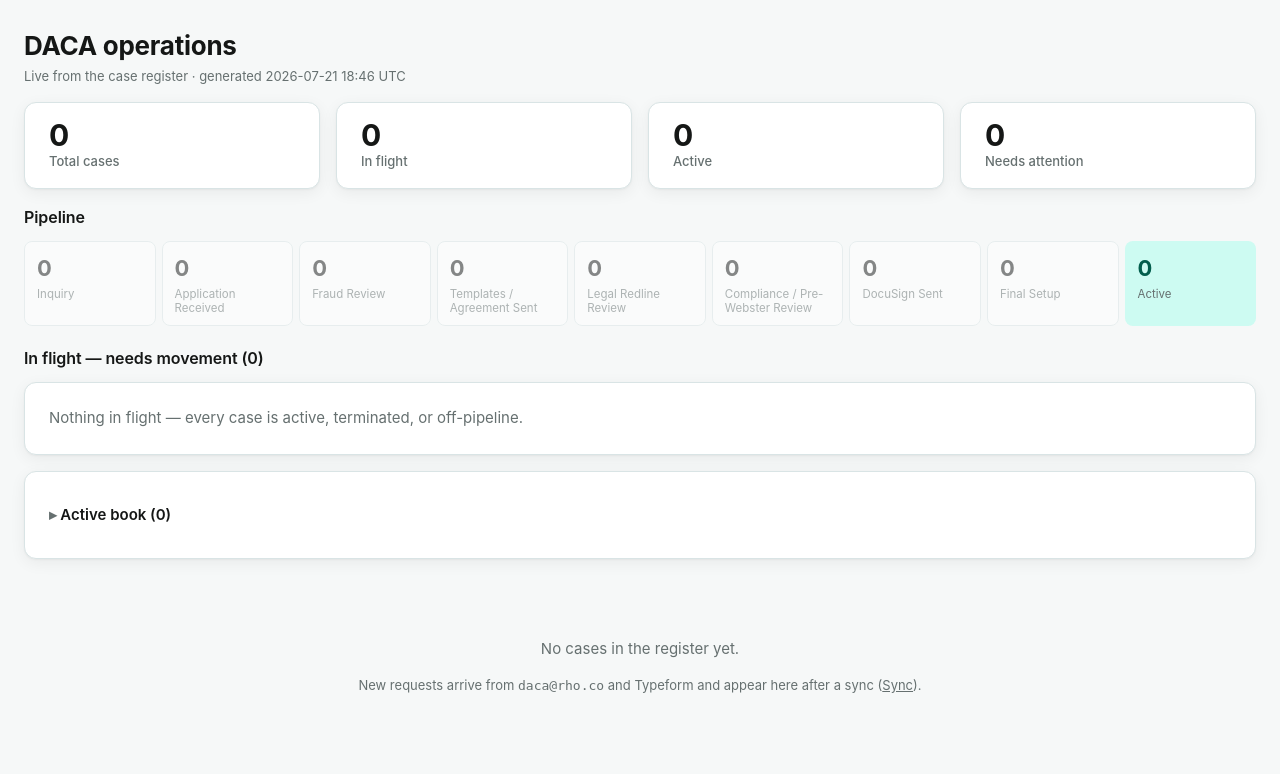
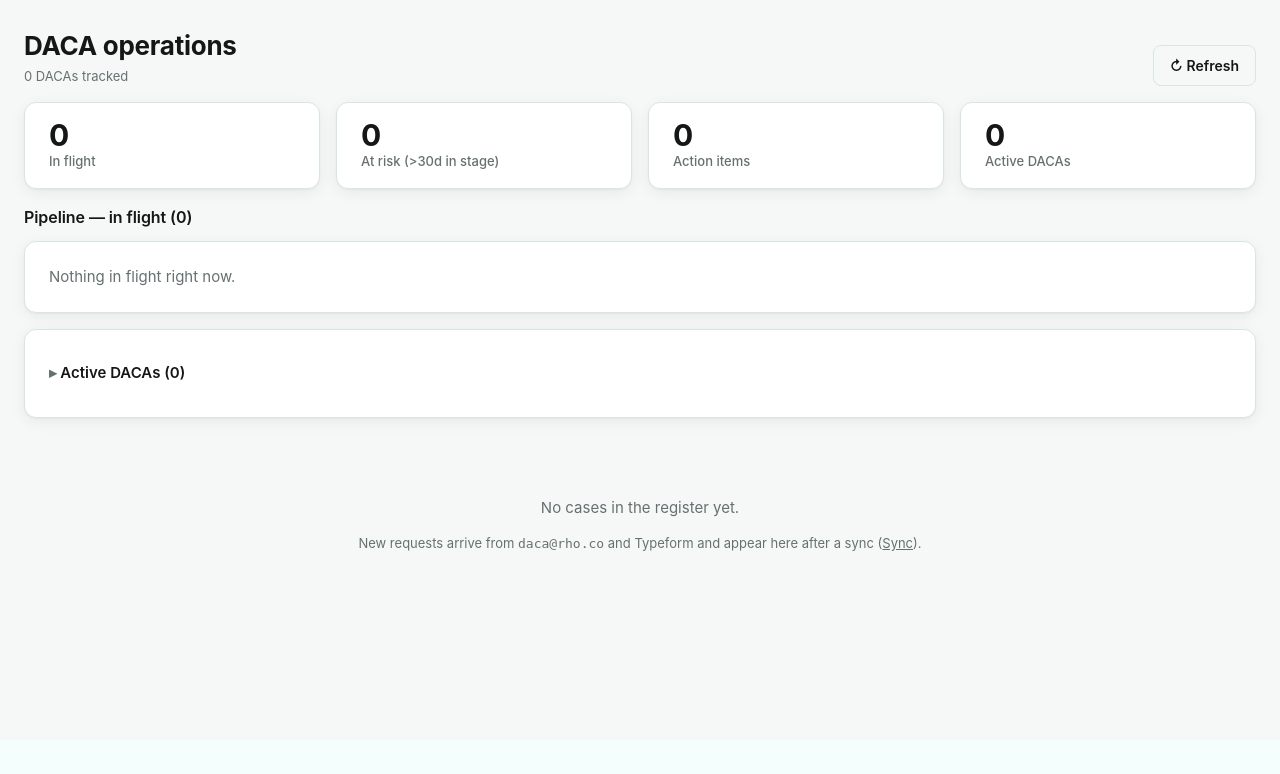
Before and after one commit to shaniabrahams-ctrl/DACA_Ops, a FastAPI app: page / in a window 1280 px wide. Shown: the part 60-834 px from the top of the page. After the commit the page ends 611 px from the top, so only its background shows below. Run offline with FastAPI, Linux system fonts and the light colour scheme; data that the repository does not hold is empty.

Commit message:
Rework dashboard: action queue, Kanban, refresh; humanize flags
Grounded in ops-dashboard / PM-tool UX best practices (at-a-glance, 5-second rule,
design-for-action, Kanban for case tracking, plain language, progressive disclosure):

- At-a-glance KPI band: In flight · At risk (>30d, red) · Action items · Active.
- "What needs you" action queue REPLACES the raw flag column: each register flag is
  humanized (src/webapp/humanize.py) into a plain-English issue + what-to-do + the
  specific detail, severity-dotted (red/amber/grey) and sorted; aging in-flight cases
  become action items too. No engineer jargon shown to reps.
- Pipeline as a Kanban of in-flight stages: each DACA is a project card with an aging
  color rail + days-in-stage pill, lender, next action/owner, Jira link, needs-review.
- Active book and off-pipeline collapsed (progressive disclosure).
- Header shows last-synced + a Refresh button (POST /refresh → live sync → dashboard;
  no-op locally until source creds are set, live on Rhollout).

Co-Authored-By: Claude Opus 4.8 <noreply@anthropic.com>

```diff
--- a/src/webapp/app.py
+++ b/src/webapp/app.py
@@ -47,6 +47,7 @@ from src.register.lifecycle import (
 from src.register.pipeline import STAGE_ORDER, OFF_PIPELINE, STALE_DAYS, _days_since
 from src.reports import webster_monthly as wm
 from src.register.sync_service import run_sync, build_sources_from_env, last_sync_runs
+from src.webapp.humanize import humanize_flag, SEV_ORDER
 
 BASE_DIR = Path(__file__).resolve().parent
 DB_PATH = os.environ.get(
@@ -92,6 +93,16 @@ ALL_STAGES = [(s.value, label) for s, label in STAGE_ORDER] + \
 INFLIGHT_STAGES = [(s, label) for s, label in STAGE_ORDER if s != LifecycleStage.ACTIVE]
 
 
+def _aging(days: int | None) -> str:
+    if days is None:
+        return "none"
+    if days > STALE_DAYS:
+        return "red"
+    if days > 14:
+        return "amber"
+    return "ok"
+
+
 @app.get("/", response_class=HTMLResponse)
 def dashboard(request: Request):
     r = reg()
@@ -103,23 +114,18 @@ def dashboard(request: Request):
 
     def card(c):
         d = _days_since(c.stage_entered_at, now)
-        return {"case": c, "days": d, "stale": d is not None and d > STALE_DAYS}
+        return {"case": c, "days": d, "stale": d is not None and d > STALE_DAYS,
+                "aging": _aging(d)}
 
-    # Visual pipeline funnel — every lifecycle stage with its count.
-    funnel = [{"label": label, "stage": s.value,
-               "count": len(by_stage.get(s.value, [])),
-               "is_active": s == LifecycleStage.ACTIVE}
-              for s, label in STAGE_ORDER]
-
-    # In-flight work queue — only the stages that need movement (not Active).
+    # Kanban board — one column per in-flight stage (the work that needs movement).
     inflight_cols = []
     for s, label in INFLIGHT_STAGES:
         group = by_stage.get(s.value, [])
         if group:
-            cards = [card(c) for c in sorted(group, key=lambda x: x.stage_entered_at or "")]
+            cards = [card(c) for c in sorted(group, key=lambda x: -( _days_since(x.stage_entered_at, now) or 0))]
             inflight_cols.append({"stage": s.value, "label": label, "cards": cards})
 
-    # Active book — compact, not the whole page.
+    # Active book — compact, collapsed (progressive disclosure).
     active_cases = sorted(by_stage.get(LifecycleStage.ACTIVE.value, []),
                           key=lambda c: c.entity_legal_name.lower())
     active_rows = [card(c) for c in active_cases]
@@ -130,15 +136,48 @@ def dashboard(request: Request):
         if group:
             off.append({"label": label, "cases": group, "stage": stage.value})
 
-    flagged = [c for c in cases if c.flags]
+    # Action queue — plain-English, prioritized. Data-quality flags (humanized) plus
+    # aging in-flight cases that carry no flag. This replaces the raw "flag" column.
+    stage_label = {s.value: label for s, label in STAGE_ORDER}
+    stage_label.update({s.value: label for s, label in OFF_PIPELINE})
+    actions = []
+    for c in cases:
+        for f in c.flags:
+            h = humanize_flag(f)
+            actions.append({"case": c, **h})
+    flagged_ids = {c.case_id for c in cases if c.flags}
+    for col in inflight_cols:
+        for cd in col["cards"]:
+            if cd["stale"] and cd["case"].case_id not in flagged_ids:
+                actions.append({
+                    "case": cd["case"], "severity": "med",
+                    "title": f"Aging — {cd['days']} days in {stage_label.get(cd['case'].lifecycle_stage, 'stage')}",
+                    "action": "Follow up to move it forward.", "detail": ""})
+    actions.sort(key=lambda a: SEV_ORDER.get(a["severity"], 3))
+
     in_flight = sum(len(col["cards"]) for col in inflight_cols)
+    at_risk = sum(1 for col in inflight_cols for cd in col["cards"] if cd["stale"])
+    last_synced = max((c.last_synced_at for c in cases if c.last_synced_at), default=None)
 
     return templates.TemplateResponse(request=request, name="board.html", context={
-        "funnel": funnel, "inflight_cols": inflight_cols,
-        "active_rows": active_rows, "off": off, "flagged": flagged,
+        "inflight_cols": inflight_cols, "active_rows": active_rows, "off": off,
+        "actions": actions,
         "total": len(cases), "active": len(active_cases), "in_flight": in_flight,
+        "at_risk": at_risk,
+        "last_synced": (last_synced or "")[:16].replace("T", " "),
         "generated": now.strftime("%Y-%m-%d %H:%M UTC"),
     })
+
+
+@app.post("/refresh")
+def refresh(request: Request):
+    """Dashboard 'Refresh' — pull live sources and return to the board.
+    A no-op locally until source creds are set; live on Rhollout."""
+    try:
+        run_sync(reg(), build_sources_from_env(), now_iso())
+    except Exception:
+        pass  # surfaced on the Sync page; never break the dashboard
+    return RedirectResponse(url="/", status_code=303)
 
 
 @app.get("/case/{case_id}", response_class=HTMLResponse)
--- /dev/null
+++ b/src/webapp/humanize.py
@@ -0,0 +1,65 @@
+"""
+Turn the register's internal flag strings into plain-English, actionable items for
+an Ops rep (who is a mini-PM per DACA, not an engineer). Presentation-only: the raw
+flags stay in the register; this just decides how a human reads them.
+
+Each flag → {severity, title, action, detail}:
+  severity  'high' | 'med' | 'low'  (drives color + sort order; red = act now)
+  title     what's wrong, in one human sentence
+  action    what the rep should do about it
+  detail    the specific specifics parsed from the flag (optional, small print)
+"""
+
+from __future__ import annotations
+
+SEV_ORDER = {"high": 0, "med": 1, "low": 2}
+
+
+def _tail(flag: str) -> str:
+    return flag.split(":", 1)[1].strip() if ":" in flag else ""
+
+
+def humanize_flag(flag: str) -> dict:
+    f = flag or ""
+    if f.startswith("source_conflict"):
+        return {"severity": "high",
+                "title": "Systems disagree on this DACA's status",
+                "action": "Reconcile the tracker, Salesforce, and Jira so they match.",
+                "detail": _tail(f)}
+    if f.startswith("multiple_sheet_rows"):
+        return {"severity": "med",
+                "title": "Duplicate rows in the DACA tracker for this business",
+                "action": "Confirm which tracker row is the correct one.",
+                "detail": _tail(f)}
+    if f.startswith("illegal_transition"):
+        return {"severity": "med",
+                "title": "Stage moved in an unexpected order",
+                "action": "Check the current stage is right (a step may have been skipped).",
+                "detail": _tail(f)}
+    if f.startswith("loan_agreement_unmatched"):
+        return {"severity": "med",
+                "title": "Loan agreement received but not linked to a case",
+                "action": "Match it to the right DACA and confirm the borrower/lender.",
+                "detail": _tail(f)}
+    if f.startswith("not_in_daca_summary_sheet"):
+        return {"severity": "low",
+                "title": "New Jira ticket not yet in the DACA tracker",
+                "action": "Add it to the tracker, or confirm it isn't a DACA request.",
+                "detail": ""}
+    if f.startswith("sf_unmatched"):
+        return {"severity": "low",
+                "title": "No matching Salesforce DACA account",
+                "action": "Link the Salesforce account or confirm its status.",
+                "detail": _tail(f)}
+    if f.startswith("sf_match"):
+        return {"severity": "low",
+                "title": "Salesforce match needs a human check",
+                "action": "Verify this maps to the right Salesforce account.",
+                "detail": _tail(f)}
+    if f.startswith("sheet_status_unmapped"):
+        return {"severity": "med",
+                "title": "Tracker status not recognized",
+                "action": "Use a standard status so the stage can be set.",
+                "detail": _tail(f)}
+    # Unknown flag — show it plainly rather than hiding it.
+    return {"severity": "low", "title": f, "action": "", "detail": ""}
--- a/src/webapp/templates/board.html
+++ b/src/webapp/templates/board.html
@@ -4,112 +4,95 @@
 {% block body %}
 <div class="stack">
 
+  <div style="display:flex;align-items:flex-end;justify-content:space-between;gap:var(--sp-4);flex-wrap:wrap;">
     <div>
       <h1>DACA operations</h1>
-    <p class="muted small" style="margin:6px 0 0;">Live from the case register · generated {{ generated }}</p>
+      <p class="muted small" style="margin:6px 0 0;">
+        {{ total }} DACAs tracked{% if last_synced %} · last synced {{ last_synced }} UTC{% endif %}
+      </p>
+    </div>
+    <form method="post" action="/refresh"><button class="btn secondary" type="submit">↻ Refresh</button></form>
   </div>
 
-  <!-- KPIs -->
+  <!-- At-a-glance KPIs -->
   <div class="kpis">
-    <div class="kpi"><div class="n">{{ total }}</div><div class="l">Total cases</div></div>
     <div class="kpi"><div class="n">{{ in_flight }}</div><div class="l">In flight</div></div>
-    <div class="kpi"><div class="n">{{ active }}</div><div class="l">Active</div></div>
-    <div class="kpi {% if flagged %}alert{% endif %}">
-      <div class="n">{{ flagged|length }}</div><div class="l">Needs attention</div></div>
+    <div class="kpi {% if at_risk %}alert{% endif %}"><div class="n">{{ at_risk }}</div><div class="l">At risk (&gt;30d in stage)</div></div>
+    <div class="kpi"><div class="n">{{ actions|length }}</div><div class="l">Action items</div></div>
+    <div class="kpi"><div class="n">{{ active }}</div><div class="l">Active DACAs</div></div>
   </div>
 
-  <!-- Pipeline funnel -->
+  <!-- What needs you — the action queue -->
+  {% if actions %}
   <div>
-    <h2>Pipeline</h2>
-    <div class="funnel">
-      {% for f in funnel %}
-      <a class="funnel-step {% if f.is_active %}term{% elif f.count == 0 %}empty0{% endif %}"
-         href="#stage-{{ f.stage }}">
-        <div class="fc">{{ f.count }}</div>
-        <div class="fl">{{ f.label }}</div>
-      </a>
+    <h2>What needs you ({{ actions|length }})</h2>
+    <div class="card" style="padding:0;overflow:hidden;">
+      {% for a in actions %}
+      <div class="action {{ a.severity }}">
+        <span class="sev"></span>
+        <div class="who">
+          <div class="title">{{ a.title }}</div>
+          {% if a.action %}<div class="do">{{ a.action }}</div>{% endif %}
+          {% if a.detail %}<div class="do" style="font-size:12px;opacity:.8;">{{ a.detail }}</div>{% endif %}
+        </div>
+        <div class="meta">
+          <a href="/case/{{ a.case.case_id }}" style="font-weight:600;text-decoration:none;">{{ a.case.entity_legal_name }}</a>
+          {% set key = a.case.jira_key or a.case.case_id %}
+          {% if jira_url(key) %}<br><a class="ext" href="{{ jira_url(key) }}" target="_blank" rel="noopener">{{ key }} ↗</a>{% endif %}
+        </div>
+      </div>
       {% endfor %}
     </div>
   </div>
+  {% endif %}
 
-  <!-- In-flight work queue: the cases that need movement -->
+  <!-- Pipeline: Kanban of in-flight work -->
   <div>
-    <h2>In flight — needs movement ({{ in_flight }})</h2>
+    <h2>Pipeline — in flight ({{ in_flight }})</h2>
     {% if inflight_cols %}
-    <div style="display:grid;grid-template-columns:repeat(auto-fill,minmax(300px,1fr));gap:var(--sp-4);">
+    <div class="kanban">
       {% for col in inflight_cols %}
-      <section class="wq-col" id="stage-{{ col.stage }}">
-        <h3 style="display:flex;align-items:center;justify-content:space-between;">
-          <span>{{ col.label }}</span><span class="pill">{{ col.cards|length }}</span>
-        </h3>
-        {% for card in col.cards %}
-        {% set key = card.case.jira_key or card.case.case_id %}
-        <div class="wq-card">
-          <a class="wq-title" href="/case/{{ card.case.case_id }}">{{ card.case.entity_legal_name }}</a>
-          <div class="muted small" style="margin-top:2px;">
-            {% if jira_url(key) %}<a class="ext" href="{{ jira_url(key) }}" target="_blank" rel="noopener">{{ key }} ↗</a>{% else %}{{ key }}{% endif %}{% if card.days is not none %} · {{ card.days }}d in stage{% endif %}
+      <section class="kcol" id="stage-{{ col.stage }}">
+        <h3><span>{{ col.label }}</span><span class="pill">{{ col.cards|length }}</span></h3>
+        {% for cd in col.cards %}
+        {% set key = cd.case.jira_key or cd.case.case_id %}
+        <a class="kcard age-{{ cd.aging }}" href="/case/{{ cd.case.case_id }}">
+          <div class="kt">{{ cd.case.entity_legal_name }}</div>
+          <div class="km">
+            {% if jira_url(key) %}{{ key }}{% else %}{{ key }}{% endif %}
+            {% if cd.case.lender_name %} · {{ cd.case.lender_name }}{% endif %}
           </div>
-          {% if card.case.next_action %}
-            <div class="small" style="margin-top:4px;">
-              → {{ card.case.next_action }}{% if card.case.next_action_owner %}
-              <span class="muted">[{{ card.case.next_action_owner }}]</span>{% endif %}
+          {% if cd.case.next_action %}
+            <div class="km" style="margin-top:5px;color:var(--ink);">→ {{ cd.case.next_action }}
+              {% if cd.case.next_action_owner %}<span class="muted">[{{ cd.case.next_action_owner }}]</span>{% endif %}</div>
+          {% endif %}
+          <div style="margin-top:8px;display:flex;gap:6px;align-items:center;flex-wrap:wrap;">
+            {% if cd.days is not none %}<span class="age-pill age-{{ cd.aging }}">{{ cd.days }}d in stage</span>{% endif %}
+            {% if cd.case.flags %}<span class="pill flag">needs review</span>{% endif %}
           </div>
-          {% endif %}
-          {% if card.stale or card.case.flags %}
-          <div style="margin-top:7px;display:flex;gap:5px;flex-wrap:wrap;">
-            {% if card.stale %}<span class="pill warn">Stale &gt;30d</span>{% endif %}
-            {% if card.case.flags %}<span class="pill flag">{{ card.case.flags|length }} flag{{ 's' if card.case.flags|length > 1 else '' }}</span>{% endif %}
-          </div>
-          {% endif %}
-        </div>
+        </a>
         {% endfor %}
       </section>
       {% endfor %}
     </div>
     {% else %}
-      <div class="card"><p class="muted" style="margin:0;">Nothing in flight — every case is active, terminated, or off-pipeline.</p></div>
+      <div class="card"><p class="muted" style="margin:0;">Nothing in flight right now.</p></div>
     {% endif %}
   </div>
 
-  <!-- Needs attention -->
-  {% if flagged %}
-  <div id="needs-attention">
-    <h2>Needs attention ({{ flagged|length }})</h2>
-    <div class="card" style="padding:0;overflow:hidden;">
-      <table>
-        <thead><tr><th style="padding-left:var(--sp-5);">Case</th><th>Flag</th></tr></thead>
-        <tbody>
-        {% for c in flagged %}{% for f in c.flags %}
-          <tr>
-            <td style="padding-left:var(--sp-5);white-space:nowrap;">
-              {% set key = c.jira_key or c.case_id %}
-              <a href="/case/{{ c.case_id }}" style="font-weight:600;text-decoration:none;">{{ c.entity_legal_name }}</a>
-              {% if jira_url(key) %}<a class="ext" href="{{ jira_url(key) }}" target="_blank" rel="noopener">{{ key }} ↗</a>{% else %}<span class="muted small">({{ key }})</span>{% endif %}
-            </td>
-            <td class="muted">{{ f }}</td>
-          </tr>
-        {% endfor %}{% endfor %}
-        </tbody>
-      </table>
-    </div>
-  </div>
-  {% endif %}
-
-  <!-- Active book — compact, collapsed -->
+  <!-- Active book — collapsed -->
   <div class="card" id="stage-active">
     <details class="book">
-      <summary>Active book ({{ active }})</summary>
+      <summary>Active DACAs ({{ active }})</summary>
       <table style="margin-top:var(--sp-3);">
-        <thead><tr><th>Business</th><th>Rho ID</th><th>Lender</th><th>Control</th><th>Days active</th></tr></thead>
+        <thead><tr><th>Business</th><th>Rho ID</th><th>Lender</th><th>Type</th></tr></thead>
         <tbody>
         {% for row in active_rows %}
           <tr>
-            <td><a href="/case/{{ row.case.case_id }}" style="font-weight:600;text-decoration:none;">{{ row.case.entity_legal_name }}</a>
-              {% if row.case.flags %}<span class="pill flag" style="margin-left:6px;">{{ row.case.flags|length }}</span>{% endif %}</td>
+            <td><a href="/case/{{ row.case.case_id }}" style="font-weight:600;text-decoration:none;">{{ row.case.entity_legal_name }}</a></td>
             <td class="muted">{{ row.case.business_id or '—' }}</td>
             <td class="muted small">{{ row.case.lender_name or '—' }}</td>
             <td>{% if row.case.control_state == 'lender_controlled' %}<span class="pill">Blocked</span>{% else %}<span class="pill ok">Active</span>{% endif %}</td>
-            <td class="muted">{% if row.days is not none %}{{ row.days }}d{% else %}—{% endif %}</td>
           </tr>
         {% endfor %}
         </tbody>
@@ -117,27 +100,26 @@
     </details>
   </div>
 
-  <!-- Off-pipeline -->
+  <!-- Off-pipeline — compact -->
   {% if off %}
-  <div>
-    <h2>Off-pipeline</h2>
-    <div style="display:grid;grid-template-columns:repeat(auto-fill,minmax(280px,1fr));gap:var(--sp-4);">
+  <div class="card">
+    <details class="book">
+      <summary>Off-pipeline ({{ off | map(attribute='cases') | map('length') | sum }})</summary>
+      <div style="margin-top:var(--sp-3);display:grid;grid-template-columns:repeat(auto-fill,minmax(260px,1fr));gap:var(--sp-4);">
         {% for o in off %}
-      <section class="card" style="padding:var(--sp-4);" id="stage-{{ o.stage }}">
-        <h3 style="display:flex;align-items:center;justify-content:space-between;">
-          <span>{{ o.label }}</span><span class="pill">{{ o.cases|length }}</span>
-        </h3>
+        <div id="stage-{{ o.stage }}">
+          <div class="small" style="font-weight:600;margin-bottom:4px;">{{ o.label }} <span class="muted">({{ o.cases|length }})</span></div>
           {% for c in o.cases %}
           {% set key = c.jira_key or c.case_id %}
-          <div style="padding:7px 0;border-top:1px solid var(--line);">
+            <div style="padding:5px 0;border-top:1px solid var(--line);font-size:13px;">
               <a class="wq-title" href="/case/{{ c.case_id }}">{{ c.entity_legal_name }}</a>
-            {% if jira_url(key) %}<a class="ext" href="{{ jira_url(key) }}" target="_blank" rel="noopener">{{ key }} ↗</a>{% else %}<span class="muted small">{{ key }}</span>{% endif %}
-            {% if c.flags %}<span class="pill flag">{{ c.flags|length }}</span>{% endif %}
+              {% if jira_url(key) %} <a class="ext" href="{{ jira_url(key) }}" target="_blank" rel="noopener">{{ key }} ↗</a>{% endif %}
             </div>
           {% endfor %}
-      </section>
+        </div>
         {% endfor %}
       </div>
+    </details>
   </div>
   {% endif %}
 
```
Also changed, not shown: src/webapp/templates/base.html (+34 -0 lines). Lines whose indentation alone changed are shown as unchanged.
